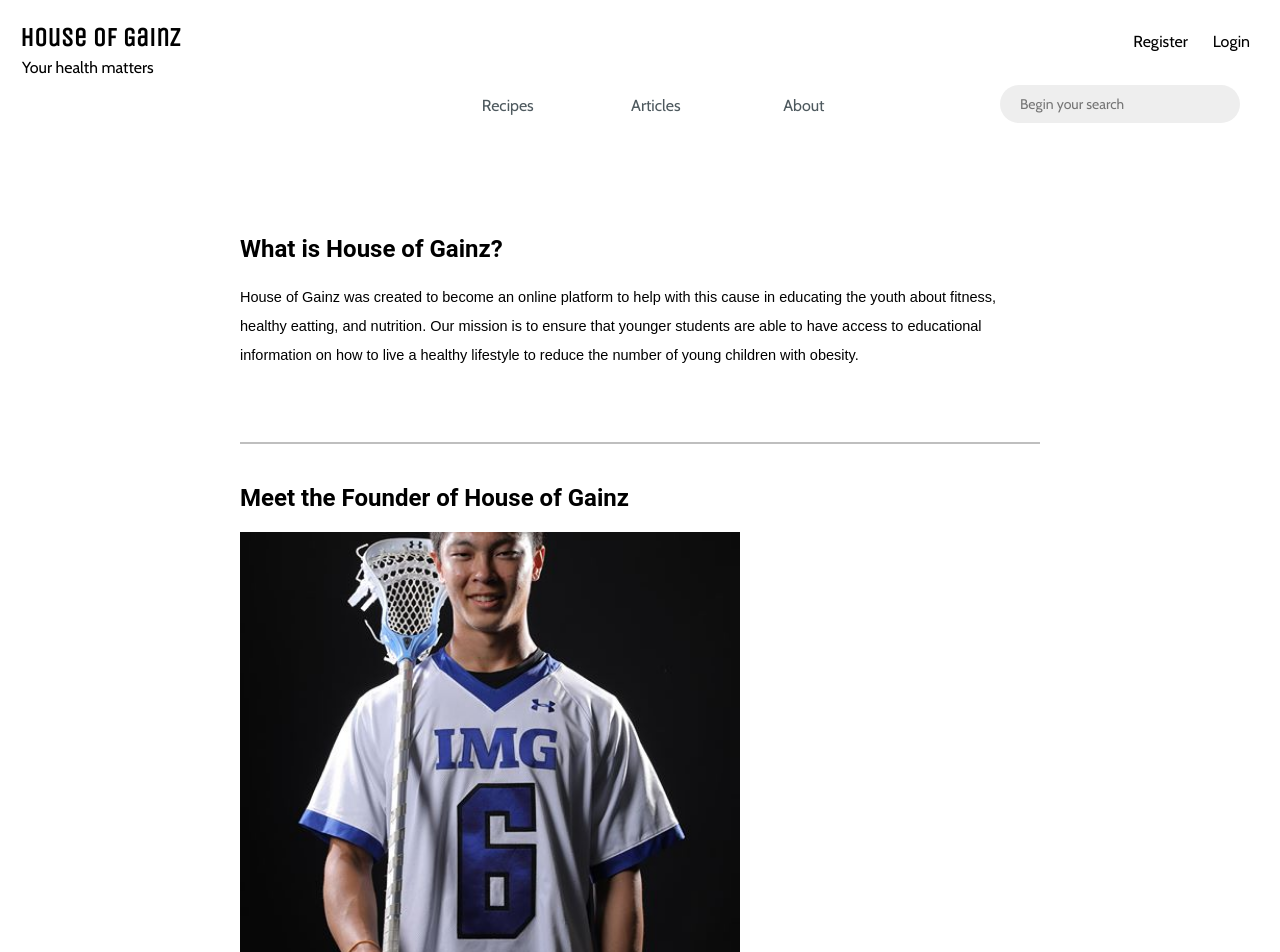
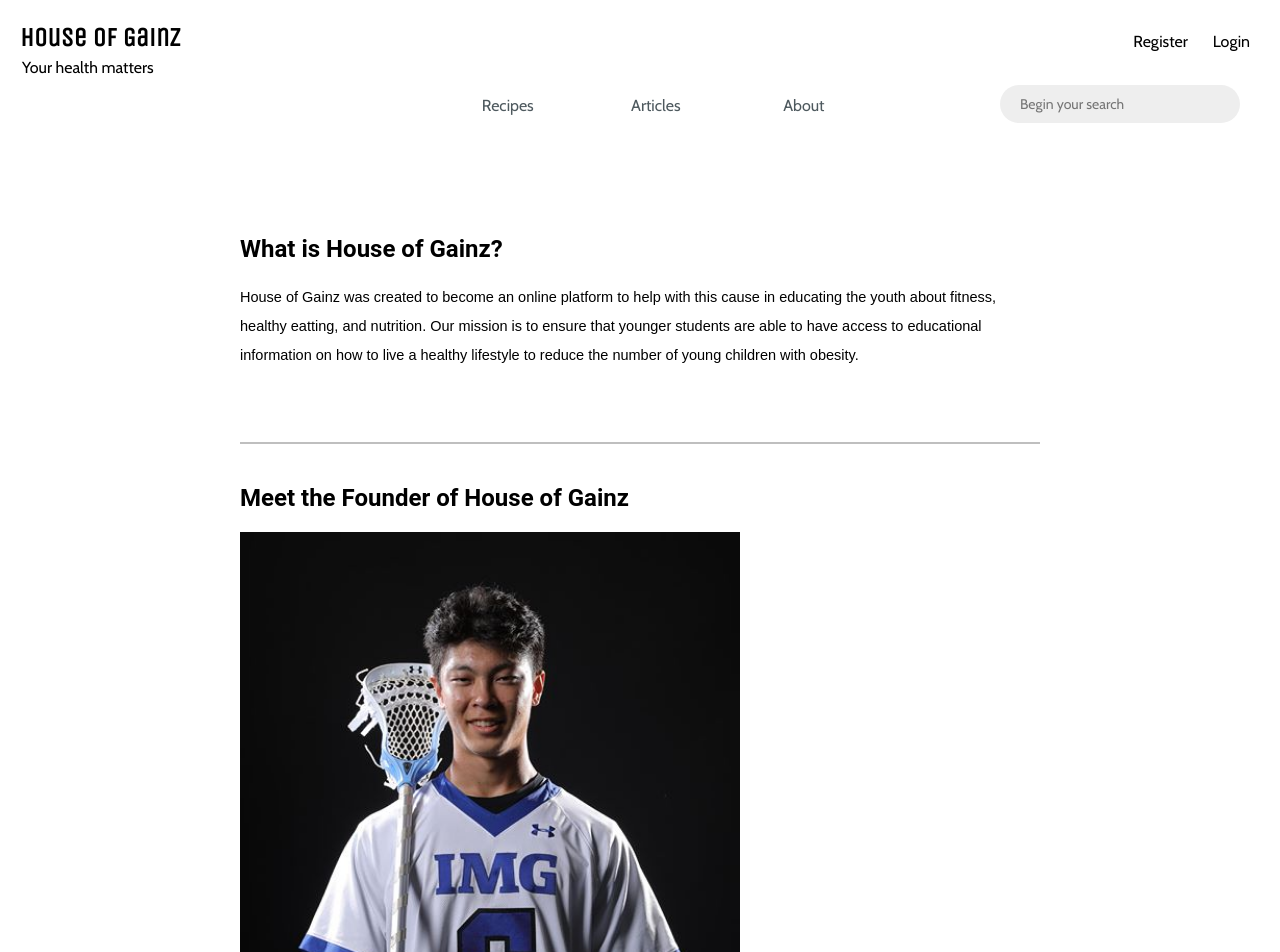
Before and after one commit to lenoxhuh/cook, a React (Create React App) app in the folder client/: page /about in a window 1280 px wide. Shown: the top 952 px of the page. Built offline with nearby package versions, Linux system fonts and the light colour scheme; no server answers; a web font is replaced by a local one.

Commit message:
small fixes

```diff
--- a/client/src/components/About/About.css
+++ b/client/src/components/About/About.css
@@ -21,7 +21,7 @@ h2 {
 	width: 500px;
 	height: auto;
 	position: relative;
-	top: 50%;
+	top: 75%;
 	transform: translateY(-50%);
 
 }
--- a/client/src/components/Auth/index.js
+++ b/client/src/components/Auth/index.js
@@ -115,12 +115,6 @@ class NewUser extends Component {
                     </div>
 
                     <div className="form-row">
-                        <label htmlFor="description">Bio</label>
-                        <br />
-                        <textarea id="description" name="description"  onChange={this.handleChange.bind(this)}></textarea>
-                    </div>
-
-                    <div className="form-row">
                         <label htmlFor="password">Password</label>
                         <br />
                         <input id="password" name="password" type="password" onChange={this.handleChange.bind(this)} />
--- a/client/src/components/Button/index.js
+++ b/client/src/components/Button/index.js
@@ -13,6 +13,7 @@ class Button extends Component {
     render() {
         return (
           <div
+            onClick={() => this.props.onClick()}
             className="button-wrapper"
             style={{
               width: this.props.width
--- a/client/src/components/Infrograph/index.js
+++ b/client/src/components/Infrograph/index.js
@@ -21,12 +21,12 @@ class Infrograph extends Component {
         <div className="infrographic-wrapper">
           <h1 className="text-shadow underline"> In the United States alone, nearly one in five children between the ages of 6 to 19 are obese, and one in three are overweight. </h1>
           <div className="desc-wrapper">
-            <p className="abstract"><i>abstract</i></p>
             <p>In 2010, Michelle Obama started the Let’s Move! Initiative to combat child obesity through active lifestyle and healthy eating through community involvement. House of Gainz was created to become an online platform to help with this cause in educating the youth about fitness, healthy eating, and nutrition.</p>
           </div>
           <Button
             title="Getting Started"
             width="150px"
+            onClick={() => window.location = "/about"}
             />
         </div>
         <div className="infromodules-wrapper">
```
